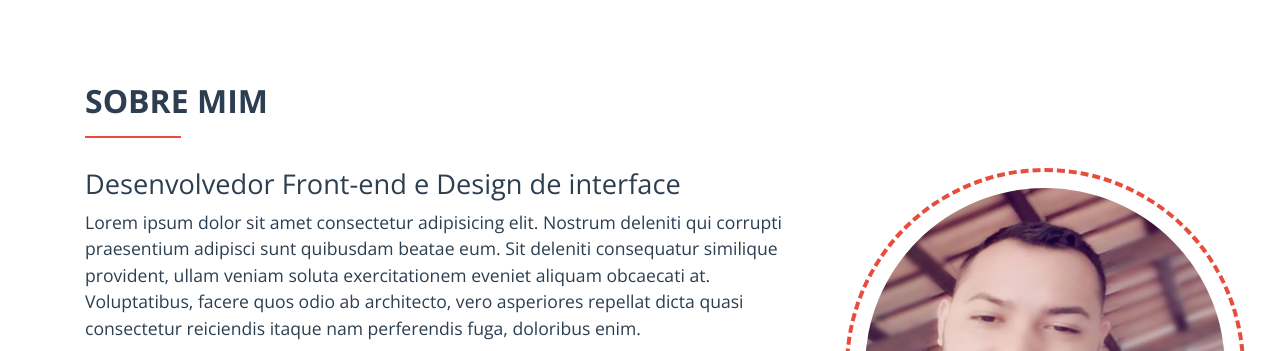
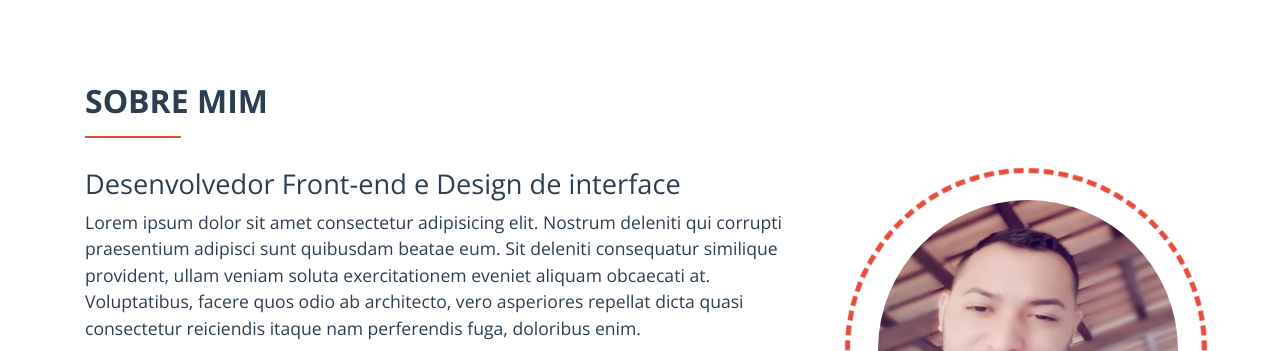
Before and after one commit to jeffersontelles29/Neon---Projeto-Web, a website: page index.html in a window 1280 px wide. Shown: the part 830-1181 px from the top of the page. Drawn offline with nearby package versions, Linux system fonts and the light colour scheme.

Commit message:
Alterando pagina sobre e fazendo algumas animacoes

```diff
--- a/index.html
+++ b/index.html
@@ -51,9 +51,7 @@
   </div>
 </header>
 
-<!--
-  ========= Main
- -->
+<!--  ============ Main =============== -->
 <main id="main">
 
 <!--  ============ Sobre =============== -->
@@ -80,9 +78,8 @@
         </div>
       </div>
       <div class="col-md-4">
-        <div class="circle">
-          <img src="imagens/developer.jpg" class="sobre-img" alt="Foto do desenvolvedor">
-        </div>
+        <div class="circle"></div>
+        <div class="play-circle"><img src="imagens/developer.jpg" class="sobre-img" alt="Foto do desenvolvedor"></div>
       </div>
     </div>
   </div>
@@ -143,6 +140,7 @@
 
 
 </main>
+<!--  ============ End Main =============== -->
 
 
 
--- a/package.json
+++ b/package.json
@@ -4,7 +4,7 @@
   "description": "Landing Page Website",
   "main": "index.js",
   "scripts": {
-    "node-sass": "node-sass --watch scss/main.scss css/main.css"
+    "node-sass": "sass --watch scss/main.scss css/main.css"
   },
   "author": "Jefferson Teles",
   "license": "MIT",
--- a/scss/_config.scss
+++ b/scss/_config.scss
@@ -1,5 +1,6 @@
 @import 'variables';
 
+// ====================================== Config:
 * {
   box-sizing: border-box;
 }
--- a/scss/_page_custom.scss
+++ b/scss/_page_custom.scss
@@ -1,4 +1,4 @@
-// ============= Header:
+// ====================================== Section Header:
 .header {
   max-width: 100%;
   height: 100vh;
@@ -21,30 +21,46 @@
   }
 }
 
-// ============= Sobre:
+
+
+
+// ====================================== Section Sobre:
 .sobre {
   padding: 7rem 0;
 
-  &-img {
-    width: 400px;
-    height: 400px;
+  // Create Rotate
+  .circle {
+    width: 200px;
+    height: 200px;
     border-radius: 100%;
-    border: 4px dashed $color-custom;
-    padding: 1rem;
-    display: flex;
-    justify-content: flex-end;
+    border: 5px dashed $color-custom;
+    background: transparent;
+    padding: 11rem;
 
-    // animation-name: Rotate;
-    // animation-duration: 2s;
-    // animation-iteration-count: infinite;
-    // animation-timing-function: linear;
+    animation-name: Rotate;
+    animation-duration: 10s;
+    animation-iteration-count: infinite;
+    animation-timing-function: ease;
   }
 
-  // @keyframes Rotate {
-  //   from{-webkit-transform:rotate(0deg);}
-  //   to{-webkit-transform:rotate(360deg);}
-  // }
+  // Circle Imagem
+  .play-circle img {
+    position: absolute;
+    top: 2rem;
+    left: 3rem;
+    width: 300px;
+    height: 300px;
+    border-radius: 50%;
+  }
 
+  // Animation Rotate Circle
+  @keyframes Rotate {
+    from{-webkit-transform:rotate(0deg);}
+    to{-webkit-transform:rotate(360deg);}
+  }
+
+
+  // Heading Custom
   .heading {
     font-size: 1.7rem;
   }
@@ -52,23 +68,26 @@
     font-size: 1.1rem;
   }
 
+  // Icon Sociais
   &-sociais {
     .fab {
-      font-size: 1.5rem;
+      font-size: 2.5rem;
       color: $color-custom;
       margin-right: 1rem;
     }
   }
 }
 
-// ============= Serviços:
+
+
+
+// ====================================== Section Serviços:
 .servicos {
   padding: 7rem 0;
   background: #333;
   color: $color-light;
 
   .intro {
-
     h2 {
       width: 100%;
       display: flex;
```
Also changed, not shown: css/main.css, 1 other file.
